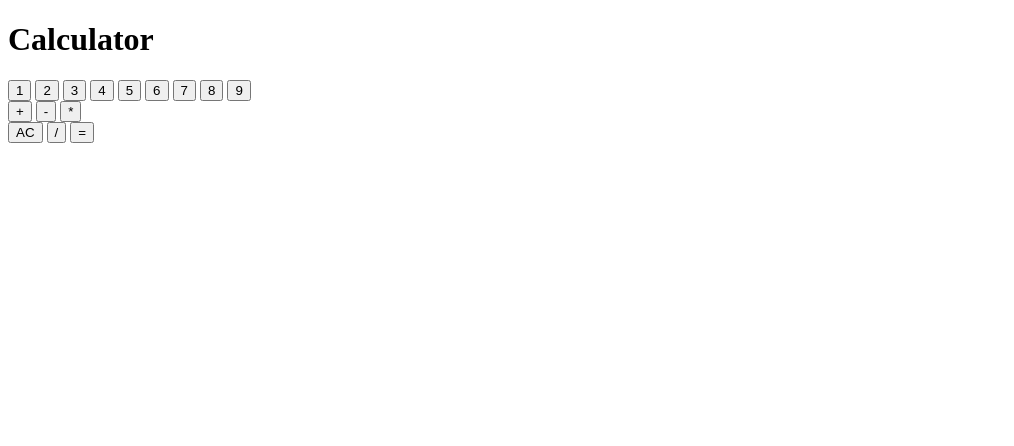
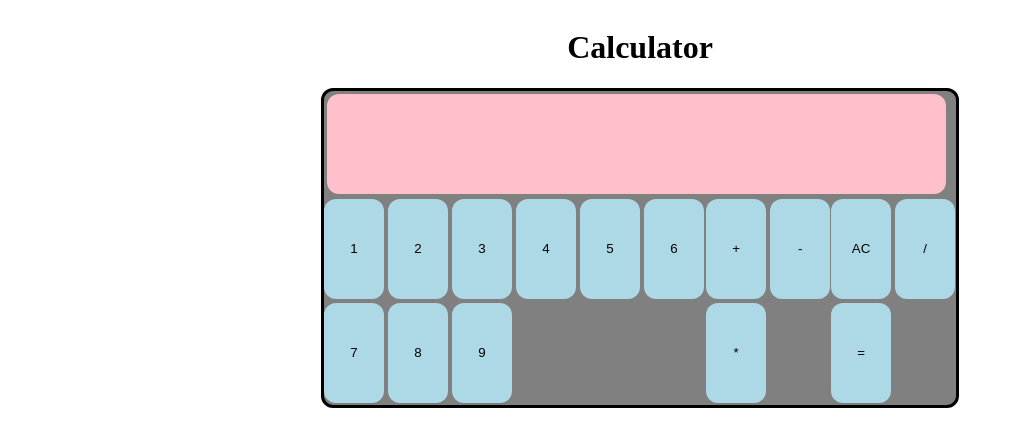
Before and after one commit to Fl4m3zz/Fl4m3zz.github.io, a plain HTML site: page index.html in a window 1280 px wide. Shown: the whole page, without its empty margins (0-1014 px from the left). Drawn offline with Linux system fonts and the light colour scheme.

Commit message:
Add styles for the calculator

```diff
--- a/index.html
+++ b/index.html
@@ -11,6 +11,7 @@
 			<h1>Calculator</h1>
 			<div id="calc-container">
 				<div class="screen"></div>
+				<div class="button-container">
 					<div class="number-buttons">
 						<button class="one number">1</button>
 						<button class="two number">2</button>
@@ -34,5 +35,6 @@
 					</div>
 				</div>
 			</div>
+		</div>
 	</body>
 </html>
--- a/style.css
+++ b/style.css
@@ -0,0 +1,45 @@
+#align {
+	display: flex;
+	flex-direction: column;
+	align-items: center;
+}
+
+.screen {
+	width: 98%;
+	height: 100px;
+	background-color: pink;
+	border-radius: 12px;
+	margin: 3px;
+}
+
+#calc-container {
+	display: flex;
+	flex-direction: column;
+	flex-wrap: wrap;
+	width: 50%;
+	border: solid black;
+	border-radius: 12px;
+	background-color: grey;
+}
+
+#calc-container .button-container {
+	display: flex;
+	width: 100%;
+	align-items: center;
+}
+
+#calc-container button {
+	text-decoration: none;
+	border: none;
+	border-radius: 12px;
+	background-color: lightblue;
+	width: 60px;
+	height: 100px;
+	margin-top: 2px;
+	margin-bottom: 2px;
+	padding: 0px;
+}
+
+#calc-container .number-buttons {
+	margin-right: 2px;
+}
```
Lines whose indentation alone changed are shown as unchanged.
